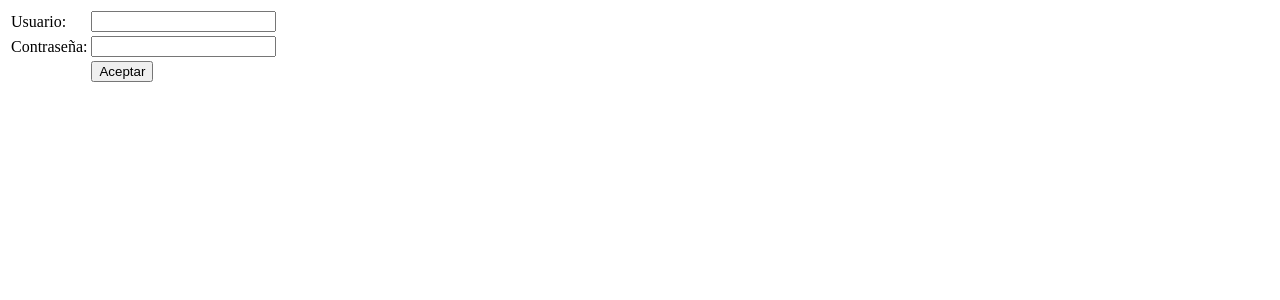
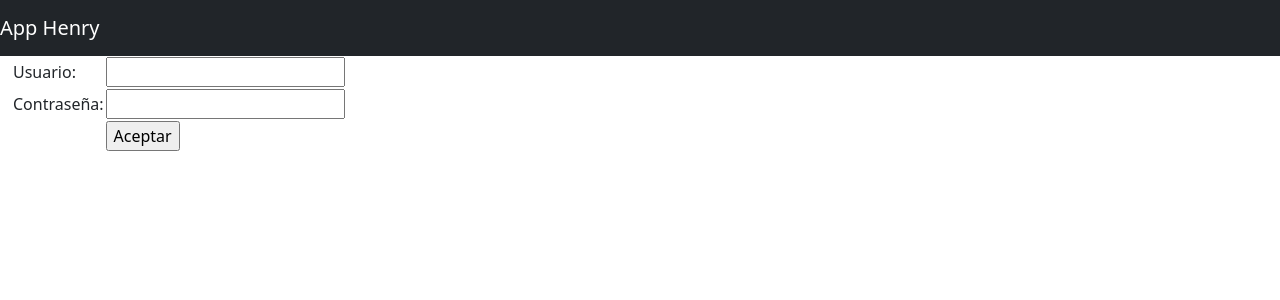
Before and after one commit to henryDAW2022/PP, a PHP site: page / in a window 1280 px wide. Shown: the top 300 px of the page. Run offline with PHP 8.4, Linux system fonts and the light colour scheme.

Commit message:
añado bootstrap loogin

```diff
--- a/app/views/loginVista.php
+++ b/app/views/loginVista.php
@@ -1,12 +1,28 @@
 <!DOCTYPE html>
 <html lang="en">
+
 <head>
     <meta charset="UTF-8">
     <meta http-equiv="X-UA-Compatible" content="IE=edge">
     <meta name="viewport" content="width=device-width, initial-scale=1.0">
     <title>login App</title>
+    <link rel="shortcut icon" href=".../public/img/favicon.ico" type="image/x-icon">
+    <link href="https://cdn.jsdelivr.net/npm/bootstrap@5.3.0-alpha3/dist/css/bootstrap.min.css" rel="stylesheet" integrity="sha384-KK94CHFLLe+nY2dmCWGMq91rCGa5gtU4mk92HdvYe+M/SXH301p5ILy+dN9+nJOZ" crossorigin="anonymous">
+    <script src="https://cdn.jsdelivr.net/npm/bootstrap@5.3.0-alpha3/dist/js/bootstrap.bundle.min.js" integrity="sha384-ENjdO4Dr2bkBIFxQpeoTz1HIcje39Wm4jDKdf19U8gI4ddQ3GYNS7NTKfAdVQSZe" crossorigin="anonymous"></script>
+
 </head>
+
 <body>
+
+    <nav class="navbar nav-bat-espand-sm bg-dark navbar-dark">
+        <a href"#" class="navbar-brand">App Henry</a>
+    </nav>
+    <div class="container-fluid">
+        <div class="row-content">
+            <div class="col-sm-2">
+
+            </div>
+            <div class="col-sm-8">
                 <table>
                     <tr>
                         <td>Usuario:</td>
@@ -21,5 +37,14 @@
                         <td><input type="submit" value="Aceptar"></td>
                     </tr>
                 </table>
+            </div>
+            <div class="col-sm-2">
+
+            </div>
+        </div>
+
+    </div>
+
 </body>
+
 </html>
```
Lines whose indentation alone changed are shown as unchanged.
